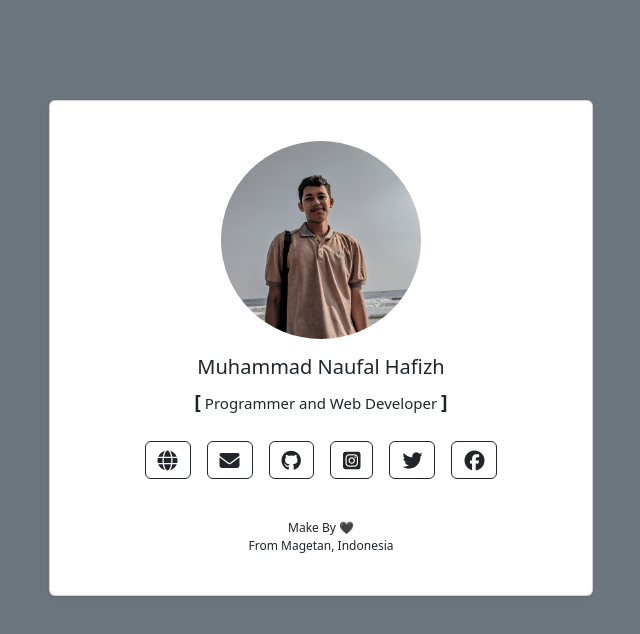
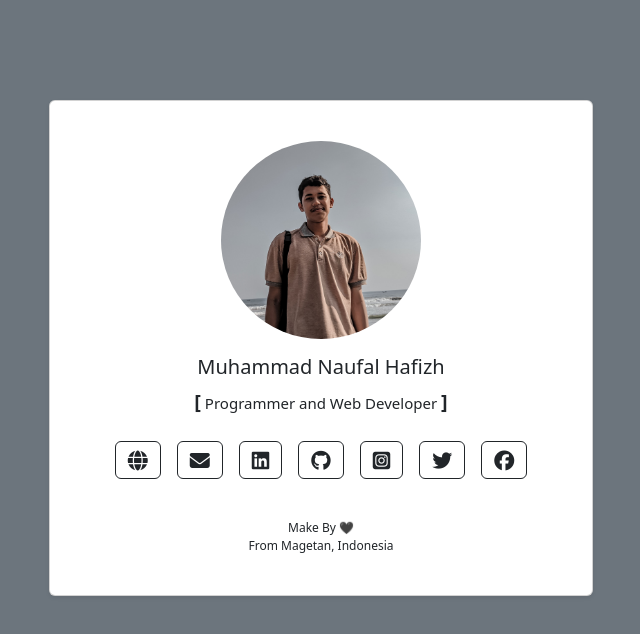
Before and after one commit to NaufalHafizh/VueJs-LinkTree-Clone, a Vue app: page / in a window 1280 px wide. Shown: the top 634 px of the page, without its empty margins (319-959 px from the left). Built offline with nearby package versions, Linux system fonts and the light colour scheme.

Commit message:
update link

```diff
--- a/src/components/ProfileCard.vue
+++ b/src/components/ProfileCard.vue
@@ -4,12 +4,13 @@
         <h5 class="mt-3 name">{{ name }}</h5>
         <p class="jobs"> <span class="backslash">[</span> {{ jobs }} <span class="backslash">]</span></p>
         <div class="mt-3 d-grid d-sm-block">
-            <a href="" class="btn btn-outline-dark m-2"><i class="fa-solid fa-globe fa-lg"></i></a>
+            <a href="https://naufalhafizh.github.io/Portfolio/" class="btn btn-outline-dark m-2"><i class="fa-solid fa-globe fa-lg"></i></a>
             <a href="" class="btn btn-outline-dark m-2"><i class="fa-solid fa-envelope fa-lg"></i></a>
-            <a href="" class="btn btn-outline-dark m-2"><i class="fa-brands fa-github fa-lg"></i></a>
-            <a href="" class="btn btn-outline-dark m-2"><i class="fa-brands fa-square-instagram fa-lg"></i></a>
-            <a href="" class="btn btn-outline-dark m-2"><i class="fa-brands fa-twitter fa-lg"></i></a>
-            <a href="" class="btn btn-outline-dark m-2"><i class="fa-brands fa-facebook fa-lg"></i></a>
+            <a href="https://www.linkedin.com/in/muhammad-naufal-hafizh-52411120a/" class="btn btn-outline-dark m-2"><i class="fa-brands fa-linkedin fa-lg"></i></a>
+            <a href="https://github.com/NaufalHafizh" class="btn btn-outline-dark m-2"><i class="fa-brands fa-github fa-lg"></i></a>
+            <a href="https://www.instagram.com/mnaufalhafizh20/" class="btn btn-outline-dark m-2"><i class="fa-brands fa-square-instagram fa-lg"></i></a>
+            <a href="#" class="btn btn-outline-dark m-2"><i class="fa-brands fa-twitter fa-lg"></i></a>
+            <a href="https://twitter.com/EfficientAnsici" class="btn btn-outline-dark m-2"><i class="fa-brands fa-facebook fa-lg"></i></a>
         </div>
     </div>
 </template>
```
